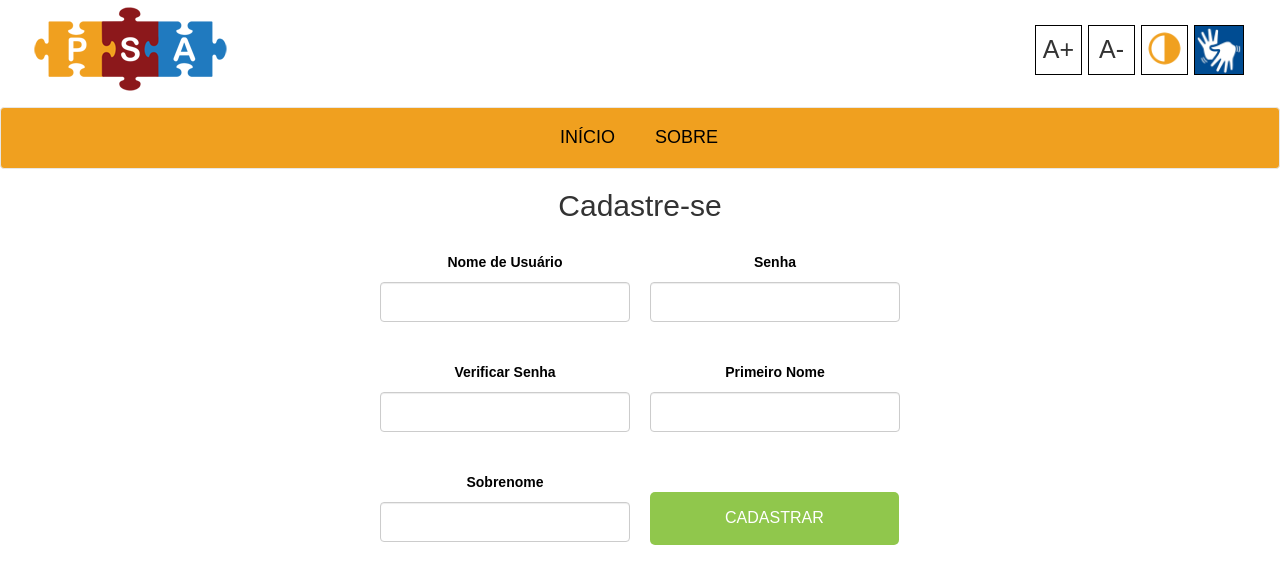
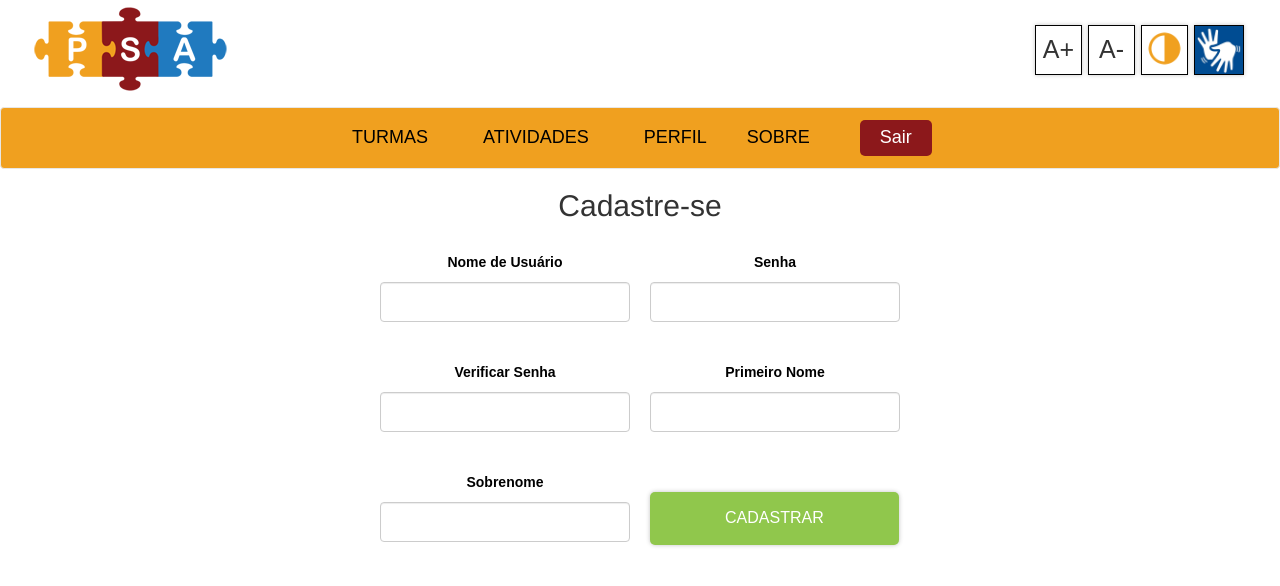
Before and after one commit to joanamespaque/PSA, a CodeIgniter app: page /inicio/index.php/cadastro/cadastro_aluno in a window 1280 px wide. Shown: the top 586 px of the page. Run offline with CodeIgniter, Linux system fonts and the light colour scheme; the visitor is signed in with stand-in values (Sample User, id 1); some libraries are stand-ins or nearby versions.

Commit message:
nav incluída no header.php, arquivos de nav desnecessarios excluidos e ajustes no css

```diff
--- a/application/controllers/Atividades.php
+++ b/application/controllers/Atividades.php
@@ -10,13 +10,11 @@
     }
     public function atividades_professor(){
         $this->load->view('header');
-        $this->load->view('nav_usuario');
         $this->load->view('atividades');
     }
 
     public function atividades_aluno(){
         $this->load->view('header');
-        $this->load->view('nav_usuario');
         $this->load->view('atividades');
 
         if($this->session->userdata('tipo_user') == 'aluno') {
--- a/application/controllers/Cadastro.php
+++ b/application/controllers/Cadastro.php
@@ -7,34 +7,30 @@
 
     public function botoes_cadastro(){
         $this->load->view('header');
-        $this->load->view('nav_inicial');
         $this->load->view('botoes_cadastro');
     }
 
     public function cadastro_professor(){
         $this->load->view('header');
-        $this->load->view('nav_inicial');
         $this->load->view('cadastro_professor');
     }
 
     public function cadastro_aluno(){
         $this->load->view('header');
-        $this->load->view('nav_inicial');
         $this->load->view('cadastro_aluno');
     }
 
     public function cadastro_turma(){
-        // restringir acesso de cadastro
-        // if($this->session->userdata('logged_in') !== TRUE){
-        //     redirect('inicio/inicio');
-        // } else if(($this->session->userdata('tipo_user') == 'aluno')) {
-        //     redirect('turmas');
-        // } else {
+        if($this->session->userdata('logged_in') !== TRUE){
+            redirect('inicio/inicio');
+        } else if(($this->session->userdata('tipo_user') == 'aluno')) {
+            redirect('turmas');
+        } else {
 
         $this->load->view('header');
-        $this->load->view('nav_usuario');
         $this->load->view('cadastro_turma');
         // }
+    }
     }
 
     public function enviar() {
@@ -58,7 +54,6 @@
             if ($this->form_validation->run() == FALSE ) {
                 $this->session->set_flashdata('error', validation_errors());
                 $this->load->view('header');
-                $this->load->view('nav_inicial');
                 $this->load->view('cadastro_professor');
 
             } else {
@@ -110,7 +105,6 @@
 
                 $this->session->set_flashdata('error', validation_errors());
                 $this->load->view('header');
-                $this->load->view('nav_inicial');
                 $this->load->view('cadastro_aluno');
 
             } else {
--- a/application/controllers/Inicio.php
+++ b/application/controllers/Inicio.php
@@ -13,7 +13,6 @@
 
     public function inicio(){
             $this->load->view('header');
-            $this->load->view('nav_inicial');
             $this->load->view('pagina_inicial');
     }
 
--- a/application/controllers/Login.php
+++ b/application/controllers/Login.php
@@ -8,14 +8,12 @@
 
     public function login_professor(){
         $this->load->view('header');
-        $this->load->view('nav_inicial');
         $this->load->view('login_professor');
         // $this->autenticar();
     }
 
     public function login_aluno(){
             $this->load->view('header');
-            $this->load->view('nav_inicial');
             $this->load->view('login_aluno');
     }
 
@@ -41,7 +39,6 @@
         else {
             $this->session->set_flashdata('error', "Usuário e/ou senha inválidos");
             $this->load->view('header');
-            $this->load->view('nav_inicial');
             $this->load->view('login_aluno');
         }
     }
@@ -54,6 +51,7 @@
 
         if(!empty($usuario)) {
             $newdata = array(
+                'id'  => $usuario[0]->id,
                 'nome'  => $usuario[0]->nome,
                 'sobrenome' => $usuario[0]->sobrenome,
                 'username' => $usuario[0]->username,
@@ -70,7 +68,6 @@
         else {
             $this->session->set_flashdata('error', "Usuário e/ou senha inválidos");
             $this->load->view('header');
-            $this->load->view('nav_inicial');
             $this->load->view('login_professor');
         }
 
--- a/application/controllers/Sobre.php
+++ b/application/controllers/Sobre.php
@@ -7,7 +7,6 @@
     }
     public function sobre(){
         $this->load->view('header');
-        $this->load->view('nav_inicial');
         $this->load->view('sobre');
     }
 }
--- a/application/controllers/Turmas.php
+++ b/application/controllers/Turmas.php
@@ -24,7 +24,6 @@
 
     public function index(){
         $this->load->view('header');
-        $this->load->view('nav_usuario');
         if($this->session->userdata('tipo_user') == 'aluno') {
             $this->load->model('Turmas_model', 'turmas_model');
             $data['turmas'] = $this->turmas_model->listarAlunoTurma()->result();
--- a/application/views/header.php
+++ b/application/views/header.php
@@ -23,8 +23,82 @@
 				</ul>
 			</nav>
 		</div>
+		<div>
+		<nav class="navbar navbar-default">
+		<div class="container-fluid">
+			<!-- Brand and toggle get grouped for better mobile display -->
+			<div class="navbar-header">
+				<button type="button" class="navbar-toggle collapsed" data-toggle="collapse" data-target="#bs-example-navbar-collapse-1"
+				aria-expanded="false">
+					<span class="sr-only">Toggle navigation</span>
+					<span class="icon-bar"></span>
+					<span class="icon-bar"></span>
+					<span class="icon-bar"></span>
+				</button>
+			</div>
+
+			<!-- Collect the nav links, forms, and other content for toggling -->
+			<div class="collapse navbar-collapse navBar" id="bs-example-navbar-collapse-1">
+					<?php
+						if($this->session->userdata('id') == NULL){
+					?>
+						<ul class="nav_inicio" navInicial>
+						<a href="<?= base_url();?>inicio/inicio">
+							<li class="active inicio navItem acessibilidadeFonte">
+								INÍCIO
+							</li>
+						</a>
+						<a href="<?= base_url();?>sobre/sobre">
+							<li class="sobre navItem  acessibilidadeFonte">
+								SOBRE
+							</li>
+						</a>
+
+					<?php
+						} else{
+					?>
+					<ul class="navProfessor">
+						<a href="<?= base_url();?>turmas">
+							<li class="active turmas acessibilidadeFonte navItem">
+								TURMAS
+							</li>
+						</a>
+						<a href="<?= base_url();?>atividades/atividades_professor">
+							<li class="atividades acessibilidadeFonte  navItem">
+								ATIVIDADES
+							</li>
+						</a>
+						<a>
+							<li class="perfil acessibilidadeFonte  navItem">
+								PERFIL
+							</li>
+						</a>
+						<a href="<?= base_url();?>sobre/sobre">
+							<li class="sobre navItem  acessibilidadeFonte">
+								SOBRE
+							</li>
+						</a>
+						<a href= "<?= base_url();?>login/logout">
+							<li class="logout navItem acessibilidadeFonte">Sair</li>
+						</a>
+					<?php
+						}
+					?>
+
+					<!-- <button class="logout btn  acessibilidadeFonte">
+						Sair
+					</button> -->
+				</ul>
+			</div>
+			<!-- /.navbar-collapse -->
+		</div>
+		<!-- /.container-fluid -->
+	</nav>
+	</div>
+
 	</header>
 	<script src="https://ajax.googleapis.com/ajax/libs/jquery/3.3.1/jquery.min.js"></script>
+	<script src="<?= base_url();?>/assets/js/acessibilidade.js"></script>
 	<script>
 		$('#vlibras').click(function() {
 			$(this).attr('target', '_blank');
--- a/application/views/login_professor.php
+++ b/application/views/login_professor.php
@@ -18,8 +18,6 @@
 					</div>
 			<?php } ?>
 		</div>
-		<!-- <div class="caminho"></div>  espaço para breadcrumbs-->
-		<h2 class="acessibilidadeFonte">Entre na sua conta</h2>
 		<div class="formulario row">
 			<div id="formLogin">
 				<li>
--- a/application/views/nav_inicial.php
+++ /dev/null
@@ -1,38 +0,0 @@
-<body>
-	<div class="container">
-	<nav class="navbar navbar-default">
-		<div class="container-fluid">
-			<!-- Brand and toggle get grouped for better mobile display -->
-			<div class="navbar-header">
-				<button type="button" class="navbar-toggle collapsed" data-toggle="collapse" data-target="#bs-example-navbar-collapse-1"
-				aria-expanded="false">
-					<span class="sr-only">Toggle navigation</span>
-					<span class="icon-bar"></span>
-					<span class="icon-bar"></span>
-					<span class="icon-bar"></span>
-				</button>
-			</div>
-
-			<!-- Collect the nav links, forms, and other content for toggling -->
-			<div class="collapse navbar-collapse navBar" id="bs-example-navbar-collapse-1">
-				<ul id="navInicio" navInicial>
-					<a href="<?= base_url();?>inicio/inicio">
-					<li class="active inicio navItem acessibilidadeFonte">
-						INÍCIO
-					</li>
-					</a>
-					<a href="<?= base_url();?>sobre/sobre">
-					<li class="sobre navItem  acessibilidadeFonte">
-						SOBRE
-					</li>
-				</a>
-				</ul>
-			</div>
-			<!-- /.navbar-collapse -->
-		</div>
-		<!-- /.container-fluid -->
-	</nav>
-	<script src="https://ajax.googleapis.com/ajax/libs/jquery/3.3.1/jquery.min.js"></script>
-	<script src="<?= base_url();?>assets/bootstrap/js/bootstrap.min.js"></script>
-	<script src="<?= base_url();?>assets/js/acessibilidade.js"></script>
-</body>
--- a/assets/css/header.css
+++ b/assets/css/header.css
@@ -9,6 +9,7 @@
     margin-left:15px;
     margin-right:15px;
 }
+
 nav.acessibilidade button{
 	width: 50px;
 	height: 50px;
@@ -53,7 +54,6 @@
     color:black;
 }
 .navBar ul{
-    width: 500px;
     height:50px;
     display: block;
     margin-left: auto;
@@ -77,6 +77,8 @@
 li.active{
     background-color:#8C181B;
     color:white;
+    border: none;
+    border-radius: 2.5px;
 }
 li.active a{
     color:white;
@@ -120,8 +122,14 @@
     text-decoration: underline !important;
     color:white !important;
 }
-#navInicio{
-    width:200px;
+.nav_inicio{
+    width: 199px;
+}
+button, li.active{
+    box-shadow: 0px 0px 4px 0px rgba(51, 51, 51, 0.295)
+}
+.navProfessor{
+    width: 616px;
 }
 @media screen and (max-width: 490px) {
 	nav.acessibilidade{
@@ -139,6 +147,9 @@
         margin-bottom:-22px;
 	}
 }
+.navbar-default .navbar-toggle{
+    box-shadow: none;
+}
 @media screen and (max-width: 767px) {
     .navBar li, .logout{
         float:none !important;
@@ -149,9 +160,9 @@
     .navBar ul{
         height: 100%;
     }
-    ul.navProfessor, ul#navInicio, li.active{
+    /* ul.navProfessor, ul#navInicio, li.active{
         width: 100% !important;
-    }
+    } */
     .logout{
         background-color:transparent;
     }
--- a/assets/css/login.css
+++ b/assets/css/login.css
@@ -44,7 +44,6 @@
 } */
 .formulario{
     width: 580px;
-    padding-left:20px;
     max-width: 100%;
 }
 #form1 p{
```
Also changed, not shown: application/views/cadastro_turma.php (+10 -12 lines), application/views/nav_usuario.php (deleted, +0 -57 lines).
